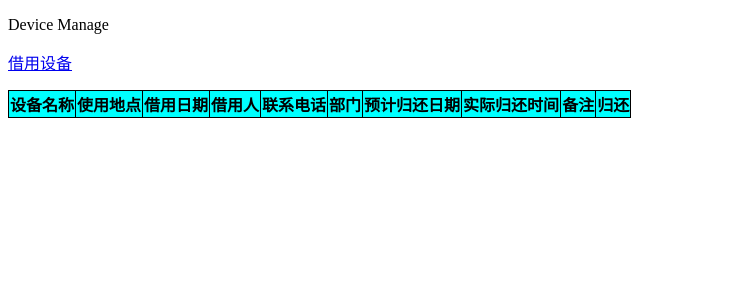
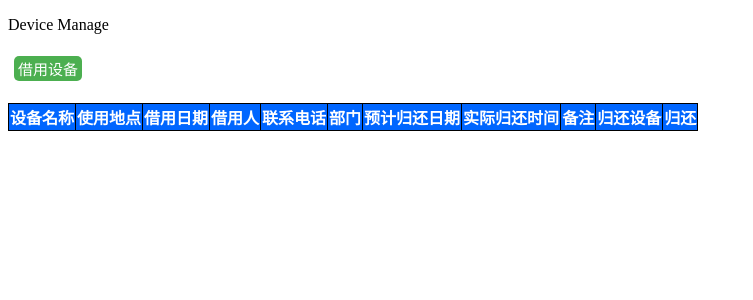
Before and after one commit to ZeroPatrick/device-manage, a Django app: page / in a window 1280 px wide. Shown: the top 300 px of the page, without its empty margins (0-753 px from the left). Run offline with Django 3.2, Linux system fonts and the light colour scheme; data that the repository does not hold is empty.

Commit message:
初步完成基本功能(5.27)

```diff
--- a/device/forms.py
+++ b/device/forms.py
@@ -15,5 +15,5 @@ class DeviceForm(forms.ModelForm):
 class ModifyForm(forms.ModelForm):
     class Meta:
         model = Device
-        fields = ['remark']
-        #labels = {}
+        fields = ['device_name', 'remark']
+        # labels = {}
--- a/device/templates/device/edit_device.html
+++ b/device/templates/device/edit_device.html
@@ -3,6 +3,7 @@
 <head>
     <meta charset="UTF-8">
     <title>edit device</title>
+    <link type="text/css" rel="styleSheet"  href="../static/style/index.css" />
 </head>
 <body>
 {% block content %}
@@ -12,6 +13,8 @@
     {{ form.as_p }}
     <button name="submit">save changes</button>
 </form>
+
 {% endblock content %}
+
 </body>
 </html>
--- a/device/templates/device/index.html
+++ b/device/templates/device/index.html
@@ -3,19 +3,7 @@
 <head>
     <meta charset="UTF-8">
     <title>Title</title>
-    <style>
-table {
-    border-collapse: collapse;
-}
-
-table, td, th {
-    border: 1px solid black;
-    text-align:center;
-}
-th{
-    background-color: #00FFFF;
-}
-</style>
+    <link type="text/css" rel="styleSheet"  href="../static/style/index.css" />
 </head>
 <body>
 <p>Device Manage</p>
@@ -36,6 +24,7 @@ th{
         <th>预计归还日期</th>
         <th>实际归还时间</th>
         <th>备注</th>
+        <th>归还设备</th>
         <th>归还</th>
     </tr>
     </thead>
@@ -52,6 +41,7 @@ th{
         <td>{{ device.actual_time }}</td>
         <td>{{ device.remark }}</td>
         <td><a href="{% url 'device:edit_device' device.id %}">归还设备</a></td>
+        <td><a href="{% url 'device:return_device' device.id device.remark %}">归还</a></td>
     </tr>
     {% endfor %}
     </tbody>
--- a/device/templates/device/new_device.html
+++ b/device/templates/device/new_device.html
@@ -3,6 +3,7 @@
 <head>
     <meta charset="UTF-8">
     <title>add device</title>
+    <link type="text/css" rel="styleSheet"  href="../static/style/index.css" />
 </head>
 <body>
 {% block content %}
--- a/device/urls.py
+++ b/device/urls.py
@@ -11,4 +11,5 @@ urlpatterns = [
     path('', views.index, name='index'),
     path('new_device', views.new_device, name='new_device'),
     re_path('edit_device/(?P<device_id>\d+)/', views.edit_device, name='edit_device'),
+    re_path('return_device/(?P<device_id>\d+)(?P<device_remark>\w+)/', views.return_device, name='return_device'),
 ]
--- a/device/views.py
+++ b/device/views.py
@@ -41,12 +41,42 @@ def edit_device(request, device_id):
         # POST提交的数据，对数据进行处理
         form = ModifyForm(instance=device, data=request.POST)
         if form.is_valid():
-            if device.remark == 'NO':
+            if device.remark == '未归还':
                 device.actual_time = '未归还'
-            if device.remark == 'YES':
+                print('did')
+            if device.remark == '已归还':
                 # device.actual_time = timezone.now().strftime("%m{m}%d{d} %H:%m").format(m='月', d='日')
                 device.actual_time = timezone.now().strftime("%m-%d %H:%m")
             form.save()
             return HttpResponseRedirect(reverse('device:index'))
     context = {'device': device, 'form': form}
     return render(request, 'device/edit_device.html', context)
+
+
+def return_device(request, device_id, device_remark):
+    device = Device.objects.get(id=device_id)
+    print(device.remark+'1')
+    if request.method != 'POST':
+        # 初次请求，使用当前条目填充表单
+        form = ModifyForm(instance=device)
+    else:
+        for key in request.POST.keys():
+            print(key)
+        for value in request.POST.values():
+            print(value)
+        # return HttpResponseRedirect(reverse('device:index'))
+        form = ModifyForm(instance=device, data=request.POST)
+        if form.is_valid():
+            print('#######')
+            if request.POST['submit'] == '取消':
+                device.actual_time = '未归还'
+                device.remark = '未归还'
+                print('did')
+            if request.POST['submit'] == '确定':
+                # device.actual_time = timezone.now().strftime("%m{m}%d{d} %H:%m").format(m='月', d='日')
+                device.actual_time = timezone.now().strftime("%m-%d %H:%m")
+                device.remark = '已归还'
+            form.save()
+            return HttpResponseRedirect(reverse('device:index'))
+    context = {'device': device, 'form': form}
+    return render(request, 'device/return_device.html', context)
--- /dev/null
+++ b/static/style/index.css
@@ -0,0 +1,24 @@
+a {
+    border-radius: 5px;
+    background-color: #4CAF50; /* Green */
+    margin: 6px;
+    border: none;
+    color: white;
+    padding: 2px 4px;
+    text-align: center;
+    text-decoration: none;
+    display: inline-block;
+    font-size: 15px;
+}
+table {
+    border-collapse: collapse;
+}
+
+table, td, th {
+    border: 1px solid black;
+    text-align:center;
+}
+th{
+    background-color: #0066FF;
+    color: white;
+}
```
Also changed, not shown: device/models.py (+6 -6 lines), device/templates/device/return_device.html (added, +42 -0 lines), device_manage/settings.py (+8 -0 lines), device/migrations/0011_auto_20190525_2144.py (added).
